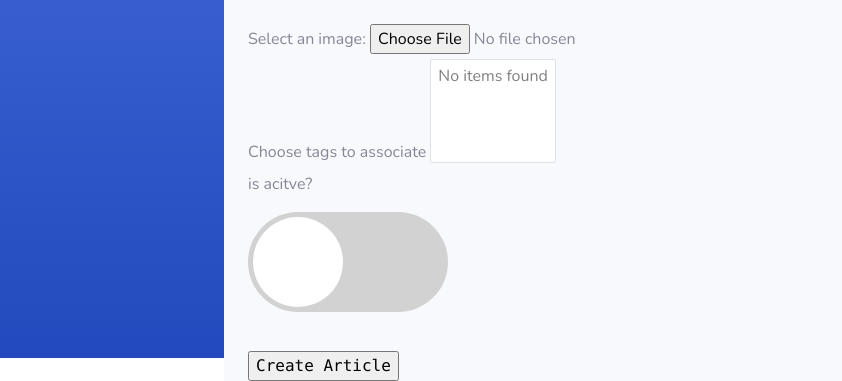
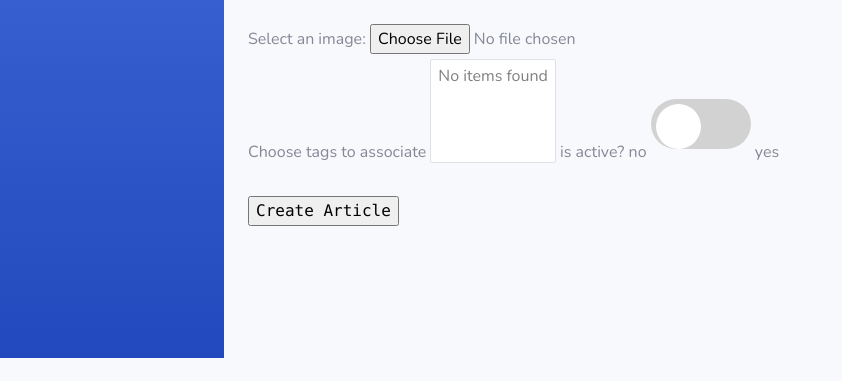
Before and after one commit to a-coolusername/main, a Django app: template main/templates/NEWARTICLE.html in a window 1280 px wide. Shown: the part 442-823 px from the top of the page, without its empty margins (0-842 px from the left). After the commit the page ends 800 px from the top, so only its background shows below. Run offline with Django 5.2, Linux system fonts and the light colour scheme; the template is opened without the code that fills it, so the values that code supplies are empty; some libraries are stand-ins or nearby versions; some web fonts are replaced.

Commit message:
label and yes/no for toggle switch

```diff
--- a/main/templates/NEWARTICLE.html
+++ b/main/templates/NEWARTICLE.html
@@ -30,9 +30,9 @@
 
        .button{
     background-color: #d2d2d2;
-    width: 200px;
-    height: 100px;
-    border-radius: 200px;
+    width: 100px;
+    height: 50px;
+    border-radius: 100px;
     cursor: pointer;
     position: relative;
     transition: 0.2s;
@@ -41,9 +41,9 @@
     position: absolute;
     content: '';
     background-color: #fff;
-    width: 90px;
-    height: 90px;
-    border-radius: 200px;
+    width: 45px;
+    height: 45px;
+    border-radius: 100px;
     margin: 5px;
     transition: 0.2s;
 }
@@ -52,7 +52,7 @@
     background-color: #20096d;
 }
 input:checked + .button::before{
-    transform: translateX(100px);
+    transform: translateX(50px);
 }
 .inputhide{
     display: none;
@@ -146,9 +146,11 @@
             {% endfor %}
         </select>
 
-            <p>is acitve?</p>
+        <label for="check">is active?</label>
+            <p style="display: inline;">no</p>
         <input type="checkbox" id="check" class="inputhide">
         <label for="check" class="button"></label>
+            <p style="display: inline;">yes</p>
 
             <br><br>
             <input type="submit" value="Create Article" style="font-family: Monaco, sans-serif">
```
